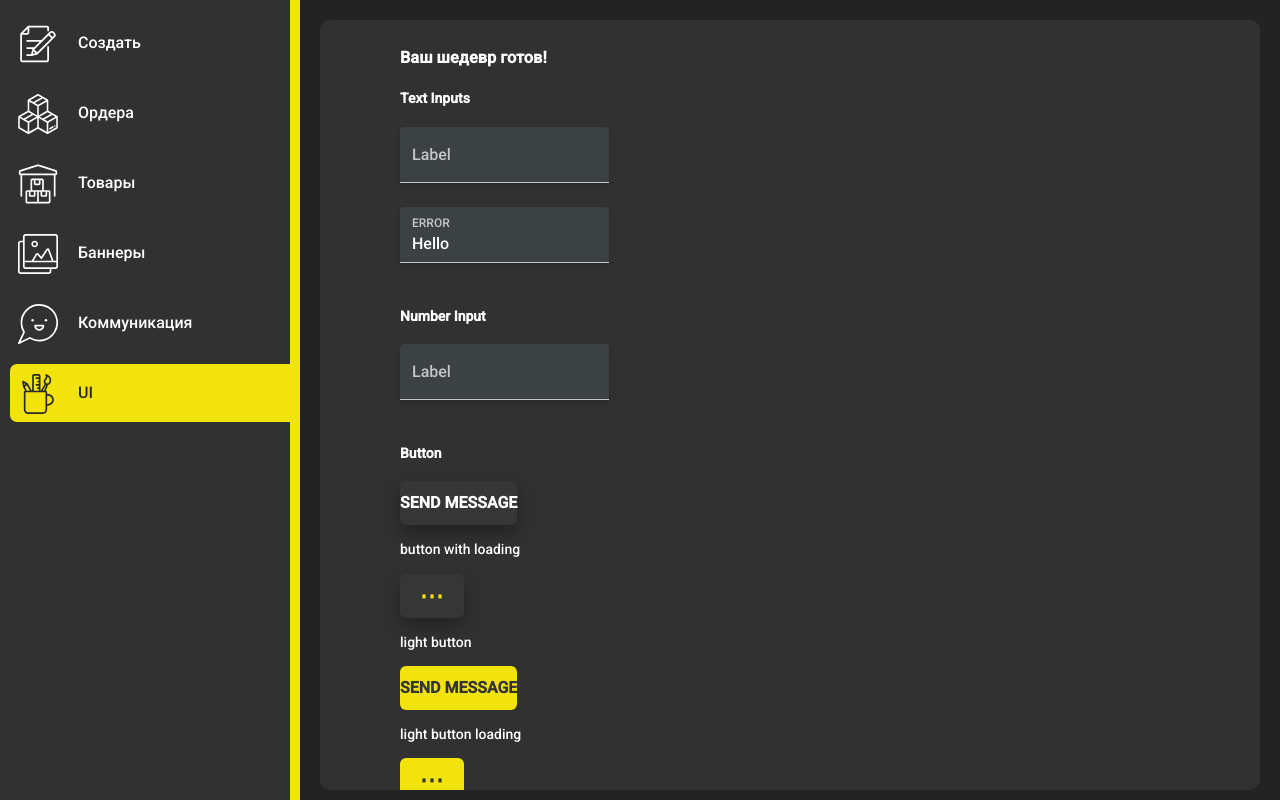
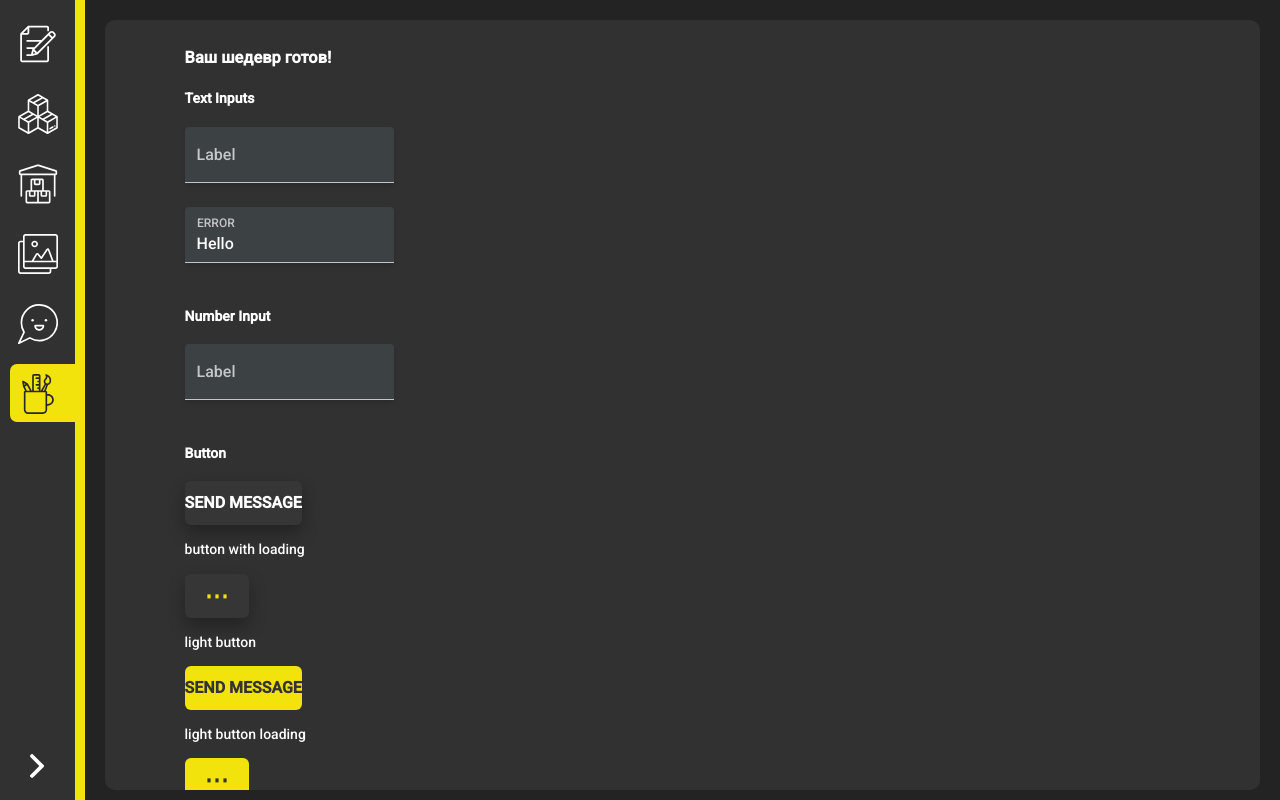
Before and after one commit to bags2on/admin, a React (Create React App) app: page /ui in a window 1280 px wide. Built offline with nearby package versions, Linux system fonts and the light colour scheme.

Commit message:
SideBar now controlled by button

```diff
--- a/src/components/SideBar/NavList/NavList.tsx
+++ b/src/components/SideBar/NavList/NavList.tsx
@@ -1,4 +1,5 @@
 import React from 'react'
+import clsx from 'clsx'
 import List from '@material-ui/core/List'
 import Icon from '@material-ui/core/Icon'
 import ListItem from '@material-ui/core/ListItem'
@@ -13,17 +14,19 @@ import { ReactComponent as UIicon } from '../../../asset/svg/ui.svg'
 import { makeStyles } from '@material-ui/core/styles'
 import routeNames from '../../../utils/routeNames'
 
+interface NavListProsp {
+  isExpanded: boolean
+}
+
 const useStyles = makeStyles((theme) => ({
   root: {
-    width: 85,
-    height: '100%',
-    borderRight: `10px solid ${theme.palette.primary.main}`,
+    width: 80,
     paddingLeft: 10,
     overflowX: 'hidden',
-    transition: 'all .2s',
-    '&:hover': {
-      width: 300
-    }
+    transition: 'all .2s'
+  },
+  rootExpanded: {
+    width: 300
   },
   drawerItem: {
     padding: '6px 0'
@@ -96,11 +99,16 @@ const navItems = [
   }
 ]
 
-const NavList: React.FC = () => {
+const NavList: React.FC<NavListProsp> = ({ isExpanded }) => {
   const classes = useStyles()
 
   return (
-    <nav className={classes.root}>
+    <nav
+      className={clsx({
+        [classes.root]: true,
+        [classes.rootExpanded]: isExpanded
+      })}
+    >
       <List component="ul" aria-label="Навигация">
         {navItems.map((item) => (
           <ListItem key={item.text} component="li" className={classes.drawerItem}>
--- a/src/components/SideBar/SideBar.tsx
+++ b/src/components/SideBar/SideBar.tsx
@@ -1,20 +1,46 @@
-import React from 'react'
+import React, { useState } from 'react'
 import NavList from './NavList/NavList'
+import IconButton from '@material-ui/core/IconButton'
+import Icon from '@material-ui/core/Icon'
+import { ReactComponent as RightArrowIcon } from '../../asset/svg/right-arrow.svg'
+import { ReactComponent as LeftArrowIcon } from '../../asset/svg/left-arrow.svg'
 import { makeStyles } from '@material-ui/core/styles'
 
-const useStyles = makeStyles(() => ({
+const useStyles = makeStyles((theme) => ({
   root: {
+    position: 'relative',
     height: '100%',
-    backgroundColor: '#313131'
+    backgroundColor: '#313131',
+    borderRight: `10px solid ${theme.palette.primary.main}`,
+    overflowX: 'hidden'
+  },
+  expandButton: {
+    position: 'absolute',
+    bottom: 10,
+    left: '50%',
+    transform: 'translate(-50%, 0)',
+    fill: '#fff',
+    '&:hover': {
+      background: 'none',
+      fill: theme.palette.primary.main
+    }
   }
 }))
 
 const SideBar: React.FC = () => {
   const classes = useStyles()
+  const [isExpanded, setExpanded] = useState<boolean>(false)
+
+  const handleExpandButtonClick = (): void => {
+    setExpanded((prev) => !prev)
+  }
 
   return (
     <aside className={classes.root}>
-      <NavList />
+      <NavList isExpanded={isExpanded} />
+      <IconButton disableRipple className={classes.expandButton} onClick={handleExpandButtonClick}>
+        <Icon>{isExpanded ? <LeftArrowIcon /> : <RightArrowIcon />}</Icon>
+      </IconButton>
     </aside>
   )
 }
--- a/src/pages/Product/EditControls/HideProduct/HideProduct.tsx
+++ b/src/pages/Product/EditControls/HideProduct/HideProduct.tsx
@@ -65,7 +65,7 @@ const HideProduct: React.FC<HideProductProps> = ({ id, productHiddenStatus }) =>
   }, [productHiddenStatus])
 
   return (
-    <div className={classes.root}>
+    <div>
       <IconButton onClick={handleHiddenClick} disabled={loading}>
         {loading ? (
           <CircularProgress size={20} style={{ padding: 0 }} />
```
Also changed, not shown: src/asset/svg/left-arrow.svg (added), src/asset/svg/right-arrow.svg (added).
